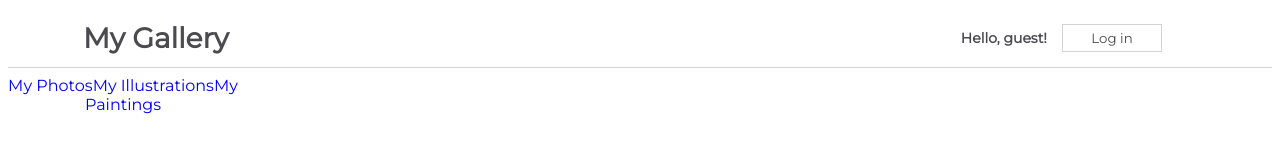
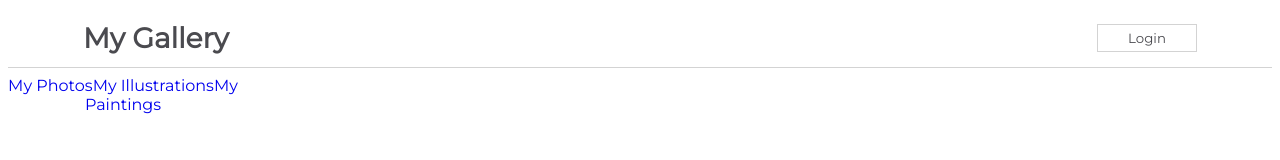
Before and after one commit to samuelkerstell/Challenge2, a React (Create React App) app in the folder my-app/: page / in a window 1280 px wide. Shown: the top 160 px of the page. Built offline with nearby package versions, Linux system fonts and the light colour scheme.

Commit message:
challenge3

```diff
--- a/my-app/src/App.js
+++ b/my-app/src/App.js
@@ -1,12 +1,14 @@
 import css from './App.module.css';
 import Sidebar from "./components/Sidebar";
-import NavBarSimple from './components/NavBarSimple';
+//import NavBarSimple from './components/NavBarSimple';
+import NavBarForm from './components/NavBarForm';
 
 function App() {
   return (
     <div className={css.App}>
       {/* Add your components here */}
-      <NavBarSimple />
+      {/* <NavBarSimple /> */}
+      <NavBarForm />
       <Sidebar />
     </div>
   );
--- /dev/null
+++ b/my-app/src/components/NavBarChild.js
@@ -0,0 +1,19 @@
+import React from "react";
+
+function NavBarChild(props) {
+    return (
+        props.isLoggedIn ?
+        <button onClick={props.handleClick}>Login</button>
+        :
+        <form>
+            <label htmlFor = "username">Username:</label>
+            <input placeholder="username" id="username"/>
+
+            <label htmlFor = "password">Password:</label>
+            <input placeholder="password" id="password"/>
+            <button  onClick={props.handleClick}>Submit</button>
+        </form>
+    )
+}
+
+export default NavBarChild
--- /dev/null
+++ b/my-app/src/components/NavBarForm.js
@@ -0,0 +1,53 @@
+import React, { Component } from "react";
+import css from "./css/NavBarForm.module.css";
+import NavBarChild from "./NavBarChild";
+
+
+class NavBarForm extends Component {
+    constructor(props) {
+        super(props)
+
+        this.state = {
+            isLoggedIn: true,
+        }
+    }
+    handleButtonClick = () => {
+        this.setState((prevState) => ({
+            isLoggedIn: prevState.isLoggedIn ? false: true
+        }),  () => console.log(this.state.isLoggedIn))
+    }
+
+    render() {
+        return (
+            <div className= {css.NavBar}>
+                <h1>My Gallery</h1>
+
+                    {/* This is part of steps 1-8 */}
+                    {/* {
+                    this.state.isLoggedIn ?
+                        <button onClick={() => this.handleButtonClick()}>Login</button>
+                        :
+                        <form>
+                            <label htmlFor = "username">Username:</label>
+                            <input placeholder="username" id="username"/>
+
+                            <label htmlFor = "password">Password:</label>
+                            <input placeholder="password" id="password"/>
+                            <button onClick={() => this.handleButtonClick()}>Submit</button>
+                        </form>
+
+                    } */}
+
+                {/* This is how things should look after completing the extra task */}
+
+                <NavBarChild
+                isLoggedIn={this.state.isLoggedIn}
+                handleClick={this.handleButtonClick}
+                />
+
+            </div>
+        )
+    }
+}
+
+export default NavBarForm
```
Also changed, not shown: 1 other file (tests, documents, lock files or other folders).
